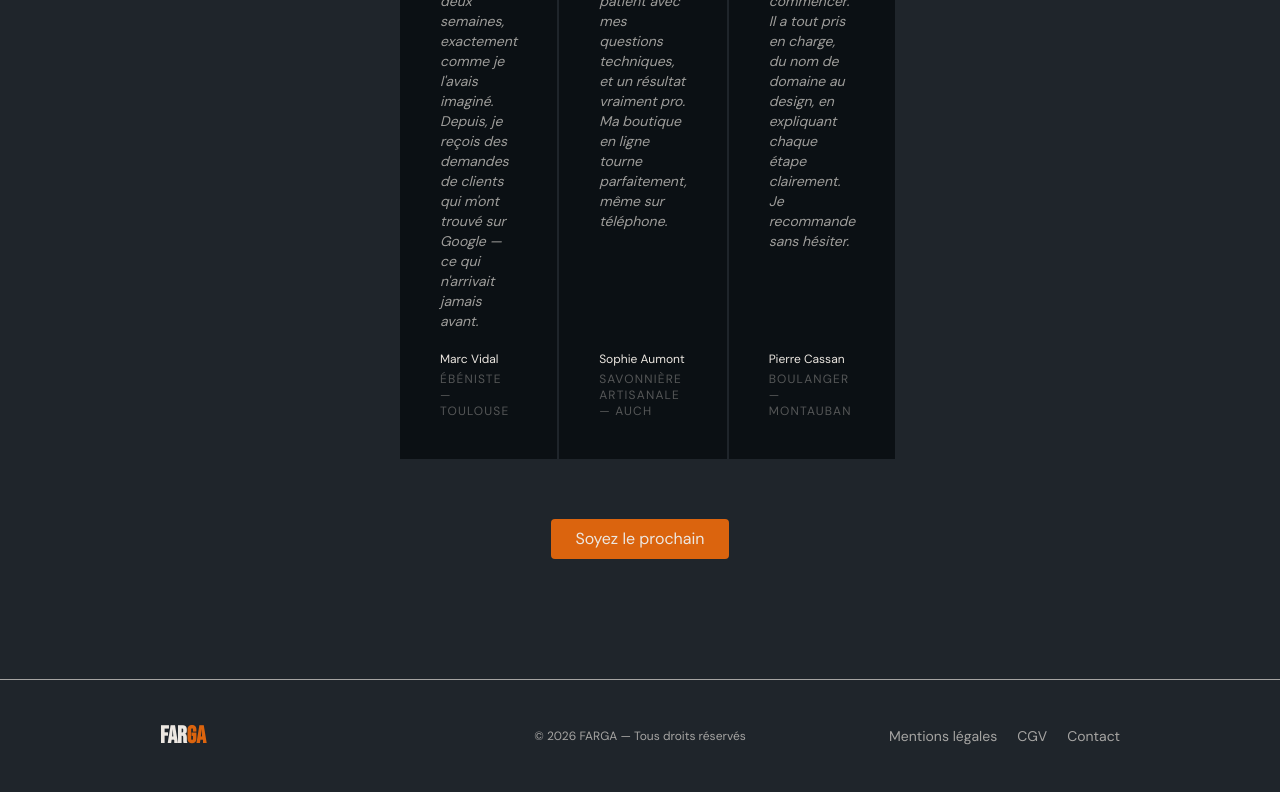
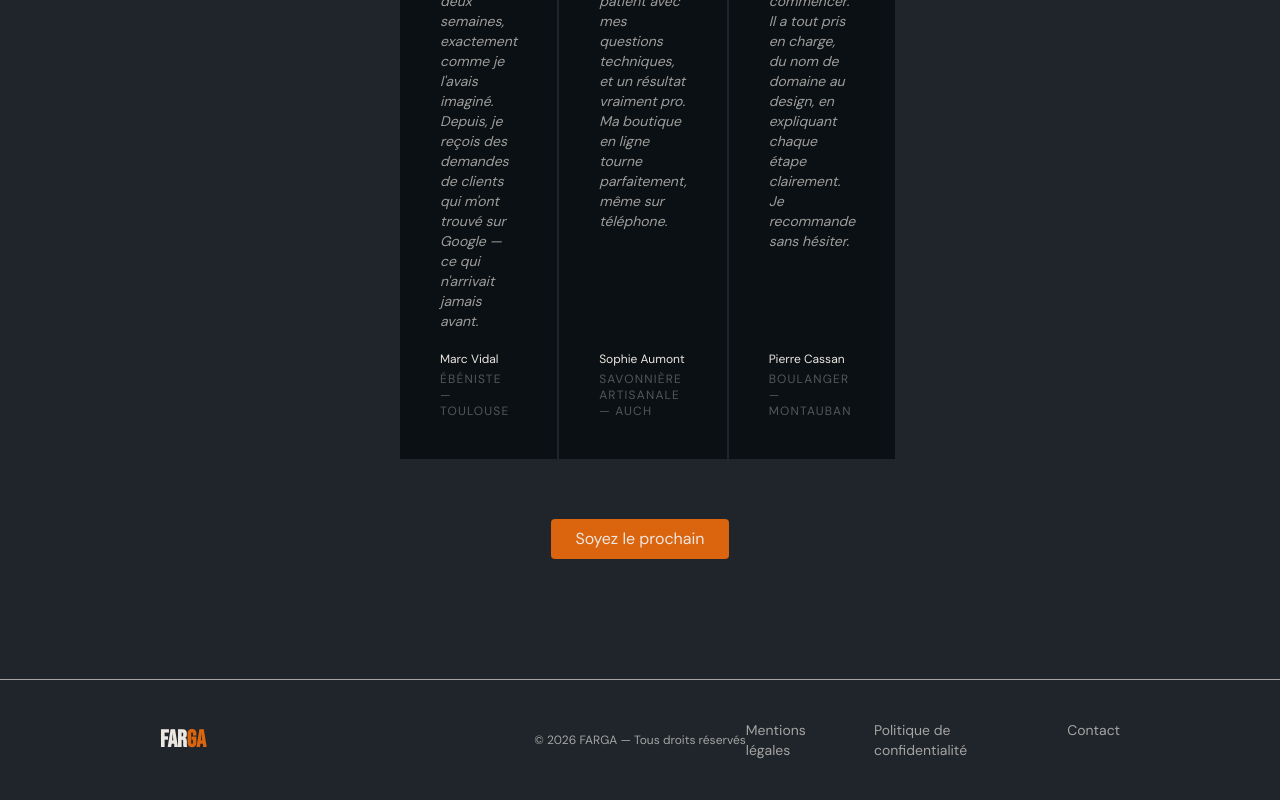
Before and after one commit to anthonyperret/site-vitrine, a Next.js app: page / in a window 1280 px wide. Shown: the part 3593-4393 px from the top of the page. Built offline with nearby package versions, Linux system fonts and the light colour scheme.

Commit message:
feat: Footer improv

```diff
--- a/src/components/Footer.tsx
+++ b/src/components/Footer.tsx
@@ -1,4 +1,6 @@
 "use client";
+
+import Link from "next/link";
 
 export default function Footer() {
 
@@ -6,16 +8,19 @@ export default function Footer() {
     <footer>
       <div className="w-full flex items-center text-ivoire/66 font-dm-sans bg-acier px-40 py-10 border-t border-ivoire/66">
 
+
         <div className="flex-1 text-ivoire font-bold text-2xl font-bebas-neue">
-          FAR<span className="text-cuivre">GA</span>
+          <Link href="/">
+            FAR<span className="text-cuivre">GA</span>
+          </Link>
         </div>
 
         <span className="text-xs">© 2026 FARGA — Tous droits réservés</span>
 
         <ul className="flex-1 flex justify-end gap-5 text-sm">
-          <li>Mentions légales</li>
-          <li>CGV</li>
-          <li>Contact</li>
+          <li><Link href="/mentions-legales">Mentions légales</Link></li>
+          <li><Link href="/politique-de-confidentialite">Politique de confidentialité</Link></li>
+          <li><Link href="/contact">Contact</Link></li>
         </ul>
 
       </div>
```
